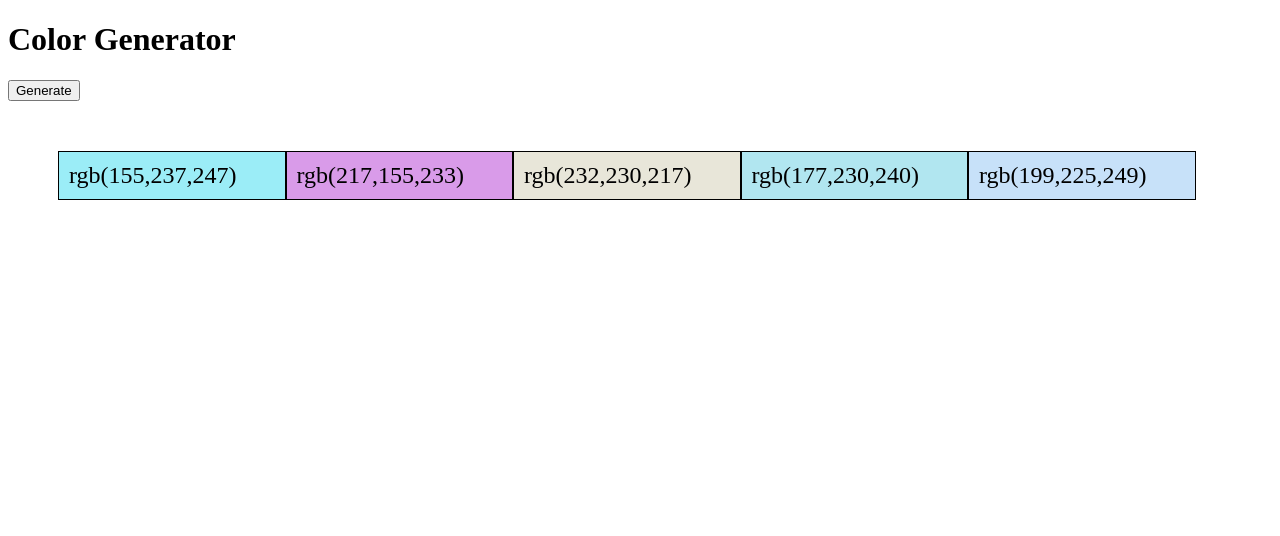
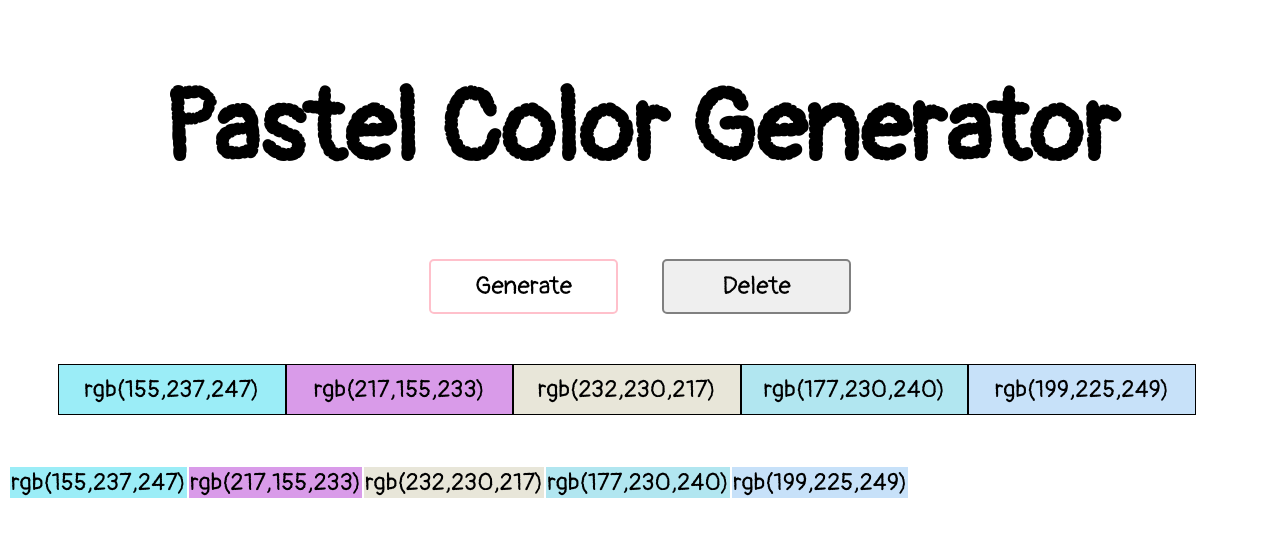
Before and after one commit to jenphan/javascript-projects, a plain HTML site: page color-generator/index.html in a window 1280 px wide. Drawn offline with Linux system fonts and the light colour scheme; a web font is replaced by a local one.

Commit message:
Add color palette history

```diff
--- a/color-generator/index.html
+++ b/color-generator/index.html
@@ -9,8 +9,9 @@
 </head>
 <body>
     <div class="container">
-        <h1>Color Generator</h1>
-        <button class="bttn" id="btn">Generate</button>
+        <h1>Pastel Color Generator</h1>
+        <button class="bttn" id="gen-btn">Generate</button>
+        <button class="bttn" id="del-btn">Delete</button>
         <div class="colors">
             <div class="color-row">
                 <div class="color-cell" id="color1">
@@ -25,6 +26,8 @@
                 </div>
             </div>
         </div>
+        <table id="hexCodes">
+        </table>
         <script src="script.js"></script>
     </div>
 </body>
--- a/color-generator/script.js
+++ b/color-generator/script.js
@@ -1,16 +1,23 @@
 
-const btn = document.getElementById('btn');
+const btn = document.getElementById('gen-btn');
 
 window.onload = function () {
-    document.getElementById("btn").click();
+    btn.click();
 };
 
 btn.addEventListener("click", function() {
+    let table = document.getElementById("hexCodes");
     let num = 1;
+    let row = table.insertRow(0);
 
     for (let i = 1; i < 6; i++) {
         let color = generateColor();
         let current = "color" + num;
+        let newCell = row.insertCell(num - 1);
+
+        newCell.style.backgroundColor = color;
+        newCell.textContent = color;
+        newCell.style.fontSize = "x-large";
 
         document.getElementById(current).style.backgroundColor = color;
         document.getElementById(current).textContent = color;
--- a/color-generator/style.css
+++ b/color-generator/style.css
@@ -1,3 +1,5 @@
+@import url('https://fonts.googleapis.com/css2?family=Averia+Libre:wght@700&family=Pangolin&family=Short+Stack&display=swap');
+
 .container .colors {
     display: table;
     width: 90%;
@@ -15,3 +17,41 @@
     border: 1px solid black;
     background-color: lightpink;
 }
+
+body {
+    text-align: center;
+    font-family: 'Pangolin', cursive;
+}
+
+h1 {
+    font-size: 100px;
+}
+
+.container .bttn {
+    width: 15%;
+    padding: 10px 24px;
+    border-radius: 5px;
+    font-family: 'Pangolin', cursive;
+    font-size: 25px;
+    transition-duration: 0.1s;
+    margin: 0px 20px;
+}
+
+.container #gen-btn {
+    border: 2px solid pink;
+    background-color: white;
+}
+
+.container #gen-btn:hover {
+    background-color: pink;
+    color: white;
+}
+
+.container #del-btn {
+    border: 2px solid gray;
+    opacity: 1;
+}
+
+.container #del-btn:hover {
+    opacity: 0.6;
+}
```
